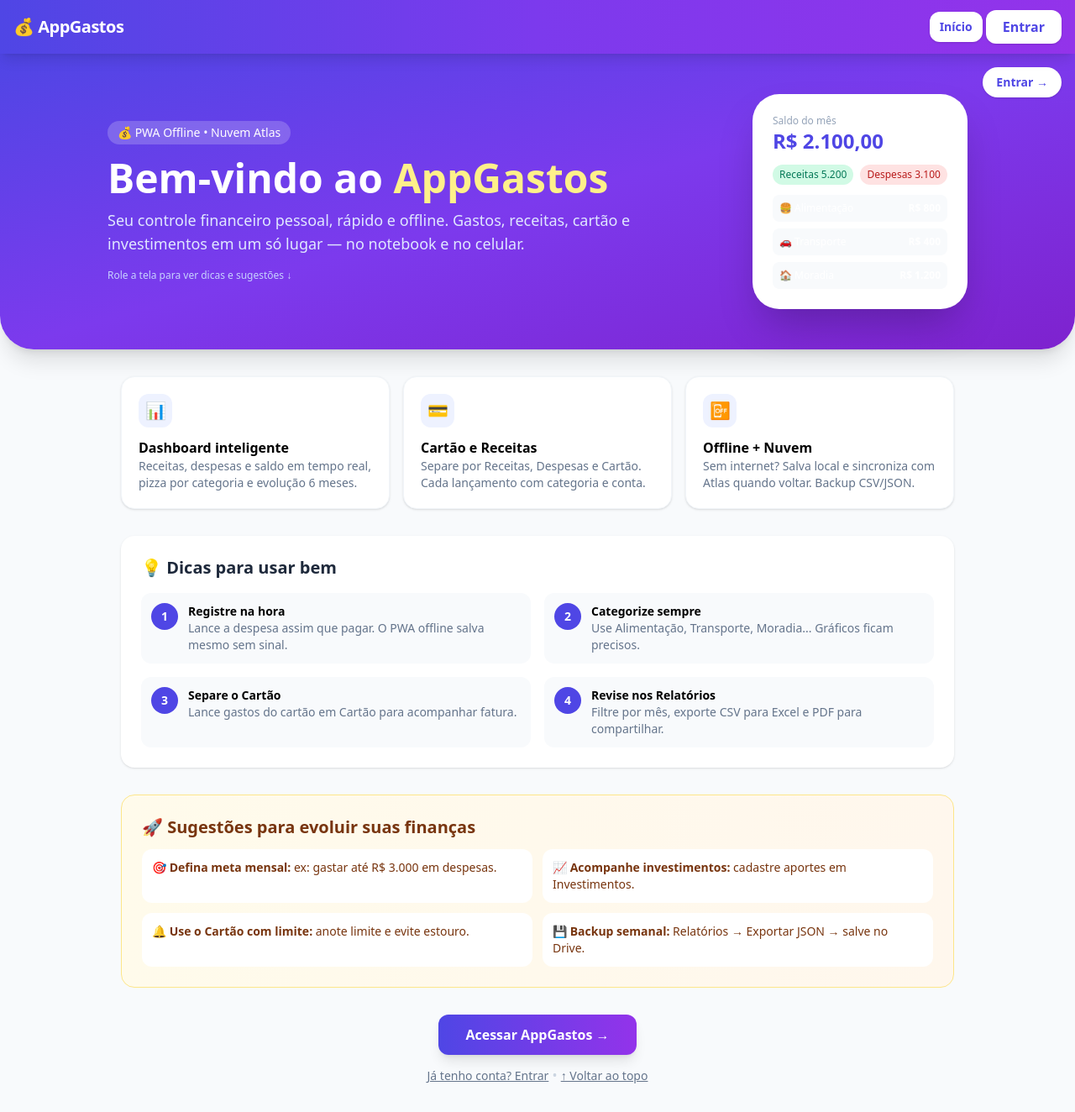
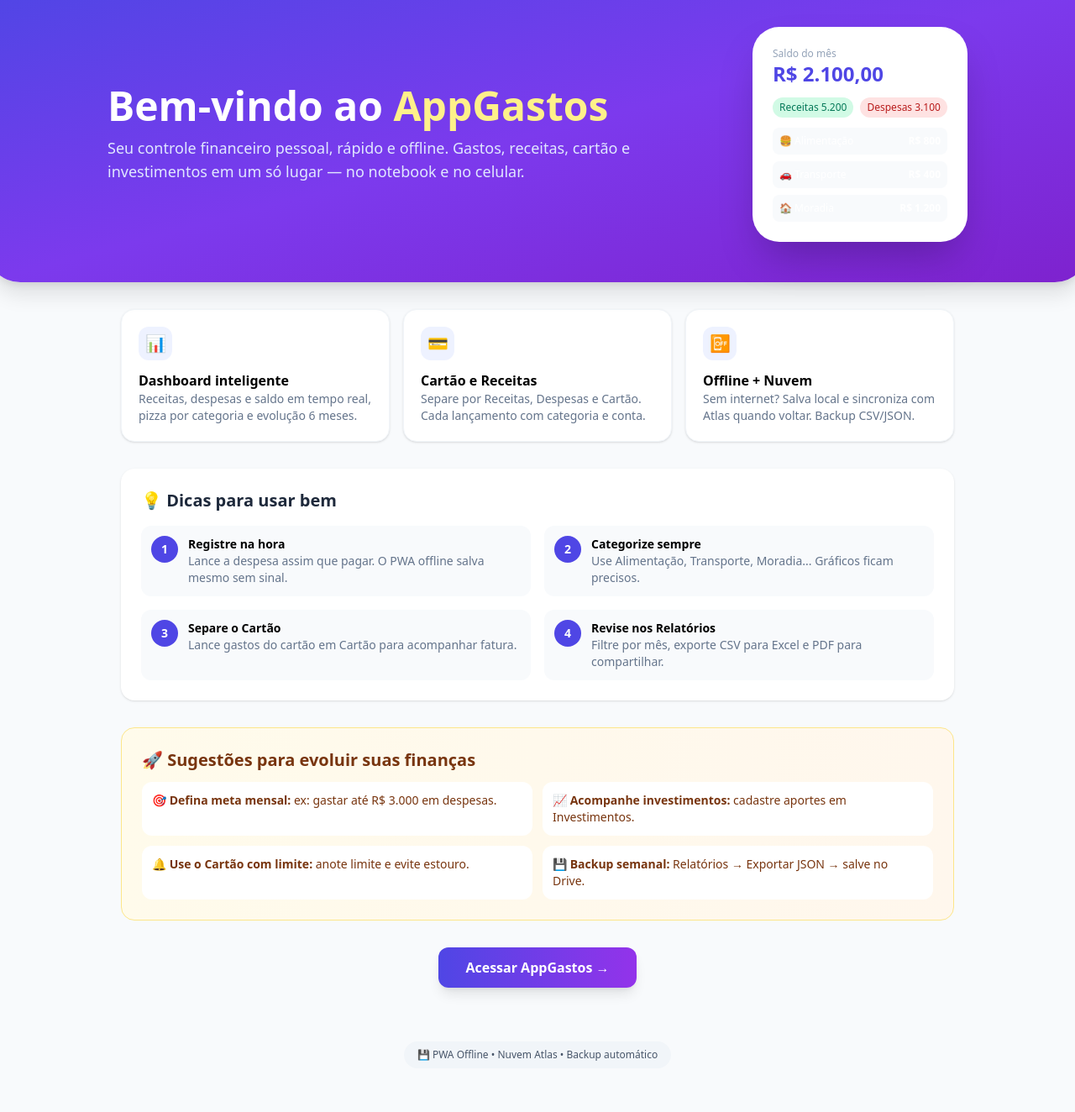
Before and after one commit to darcioliveiradeveloper/appgastos, a React (Vite) app in the folder frontend/: page / in a window 1280 px wide. Shown: the whole page at 84% size. After the commit the page ends 1272 px from the top, so only its background shows below. Built offline with nearby package versions, Linux system fonts and the light colour scheme; no server answers.

Commit message:
welcome limpa: sem barra titulo, sem Entrar topo, sem PWA topo, info movida baixo, sem links extras

```diff
--- a/frontend/src/components/Layout.jsx
+++ b/frontend/src/components/Layout.jsx
@@ -13,11 +13,19 @@ export default function Layout({ children }) {
   const MenuLink = ({to, children}) => (
     <Link to={to} onClick={()=>setOpen(false)} className={`px-3 py-2 rounded-xl text-sm font-semibold transition ${isActive(to)}`}>{children}</Link>
   );
+  const isWelcome = location.pathname === '/';
+  if (isWelcome) {
+    return (
+      <div className="min-h-screen bg-slate-50">
+        <main className="p-0">{children}</main>
+      </div>
+    );
+  }
   return (
     <div className="min-h-screen bg-slate-50">
       <nav className="bg-gradient-to-r from-indigo-600 via-violet-600 to-purple-600 text-white sticky top-0 z-50 shadow-lg">
         <div className="max-w-7xl mx-auto px-4 py-3 flex justify-between items-center">
-          <Link to={logado? "/dashboard":"/"} className="font-extrabold text-xl tracking-tight flex items-center gap-2">💰 AppGastos</Link>
+          <Link to="/dashboard" className="font-extrabold text-xl tracking-tight flex items-center gap-2">💰 AppGastos</Link>
           {/* Desktop */}
           <div className="hidden lg:flex gap-1 items-center">
             {logado ? <>
--- a/frontend/src/pages/BemVindo.jsx
+++ b/frontend/src/pages/BemVindo.jsx
@@ -6,14 +6,11 @@ export default function BemVindo(){
     <div className="space-y-8 -m-4">
       {/* Hero */}
       <section className="bg-gradient-to-br from-indigo-600 via-violet-600 to-purple-700 text-white p-8 md:p-12 rounded-b-[2.5rem] shadow-xl relative">
-        <Link to="/login" className="absolute top-4 right-4 bg-white text-indigo-600 px-4 py-2 rounded-full text-sm font-bold shadow hover:scale-105 transition">Entrar →</Link>
         <div className="max-w-5xl mx-auto">
           <div className="flex flex-col md:flex-row items-center gap-8">
             <div className="flex-1">
-              <div className="inline-flex items-center gap-2 bg-white/20 backdrop-blur px-3 py-1 rounded-full text-sm mb-4">💰 PWA Offline • Nuvem Atlas</div>
               <h1 className="text-4xl md:text-5xl font-extrabold leading-tight">Bem-vindo ao <span className="text-yellow-200">AppGastos</span></h1>
               <p className="text-indigo-100 mt-3 text-lg">Seu controle financeiro pessoal, rápido e offline. Gastos, receitas, cartão e investimentos em um só lugar — no notebook e no celular.</p>
-              <p className="text-xs text-indigo-200 mt-4">Role a tela para ver dicas e sugestões ↓</p>
             </div>
             <div className="w-64 h-64 bg-white rounded-[2rem] shadow-2xl p-6 hidden md:flex flex-col justify-between">
               <div>
@@ -60,9 +57,12 @@ export default function BemVindo(){
           </ul>
         </section>
 
-        <div className="text-center pb-8 space-y-3">
+        <div className="text-center pb-8">
           <Link to={logado? "/dashboard" : "/login"} className="inline-block bg-gradient-to-r from-indigo-600 to-purple-600 text-white px-8 py-3 rounded-xl font-bold shadow-lg hover:opacity-90">Acessar AppGastos →</Link>
-          <div><Link to="/login" className="text-sm text-slate-500 hover:text-indigo-600 underline">Já tenho conta? Entrar</Link> <span className="text-slate-300">•</span> <button onClick={()=>window.scrollTo({top:0,behavior:'smooth'})} className="text-sm text-slate-500 hover:text-indigo-600 underline">↑ Voltar ao topo</button></div>
+        </div>
+
+        <div className="text-center">
+          <span className="inline-flex items-center gap-2 bg-slate-100 text-slate-600 px-4 py-2 rounded-full text-xs">💾 PWA Offline • Nuvem Atlas • Backup automático</span>
         </div>
       </div>
     </div>
```
